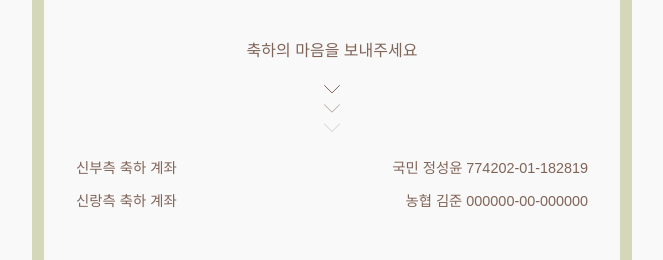
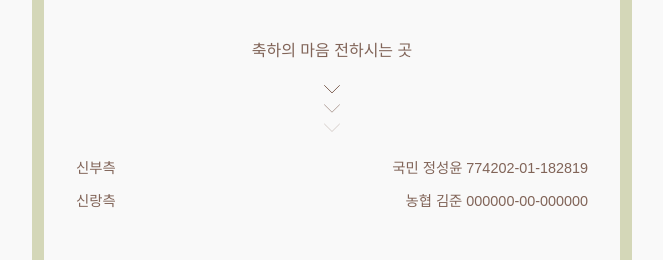
Before and after one commit to wjdjsy0330/weddinginv, a plain HTML site: page index.html in a window 1280 px wide. Shown: the part 1394-1654 px from the top of the page, without its empty margins (308-971 px from the left). Drawn offline with Linux system fonts and the light colour scheme; a web font is replaced by a local one.

Commit message:
Update index.html

```diff
--- a/index.html
+++ b/index.html
@@ -66,17 +66,17 @@
     </section>
 
     <section class="section">
-      <p class="section-title">축하의 마음을 보내주세요</p>
+      <p class="section-title">축하의 마음 전하시는 곳</p>
       <img src="./assets/down_arrow.svg" alt="arrow" class="arrow" />
 
       <div class="account-line">
-        <div class="label">신부측 축하 계좌</div>
+        <div class="label">신부측 </div>
         <div class="divider-line"></div>
         <div class="info">국민 정성윤 774202-01-182819</div>
       </div>
 
       <div class="account-line">
-        <div class="label">신랑측 축하 계좌</div>
+        <div class="label">신랑측 </div>
         <div class="divider-line"></div>
         <div class="info">농협 김준 000000-00-000000</div>
       </div>
```
